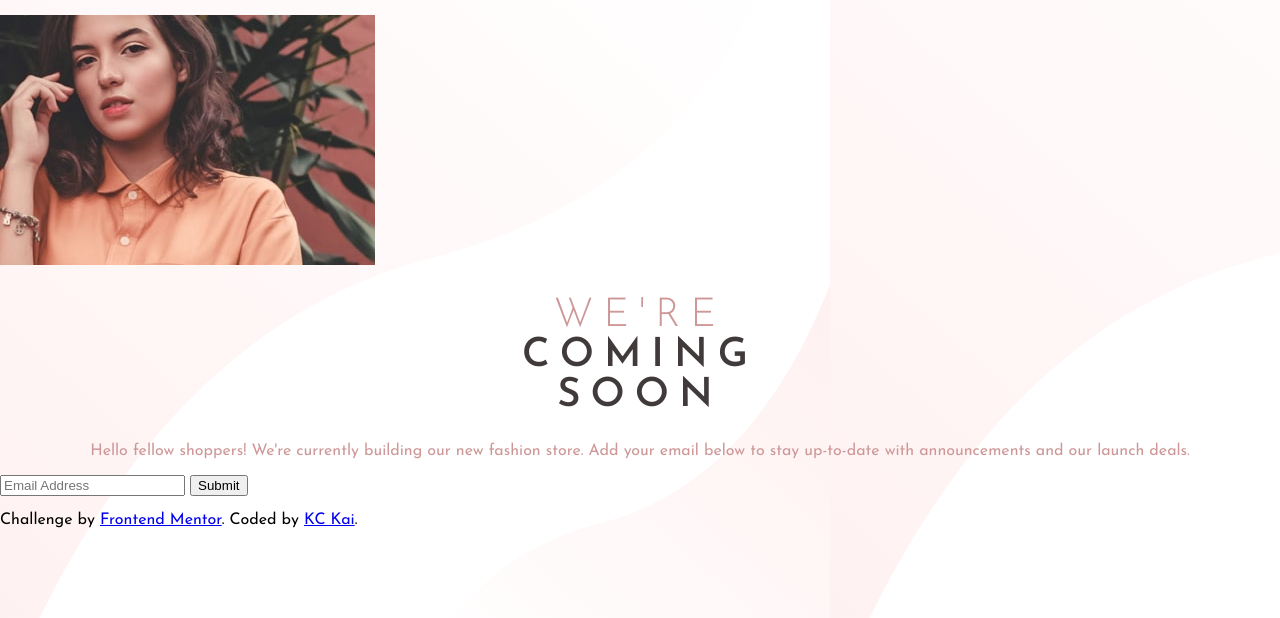
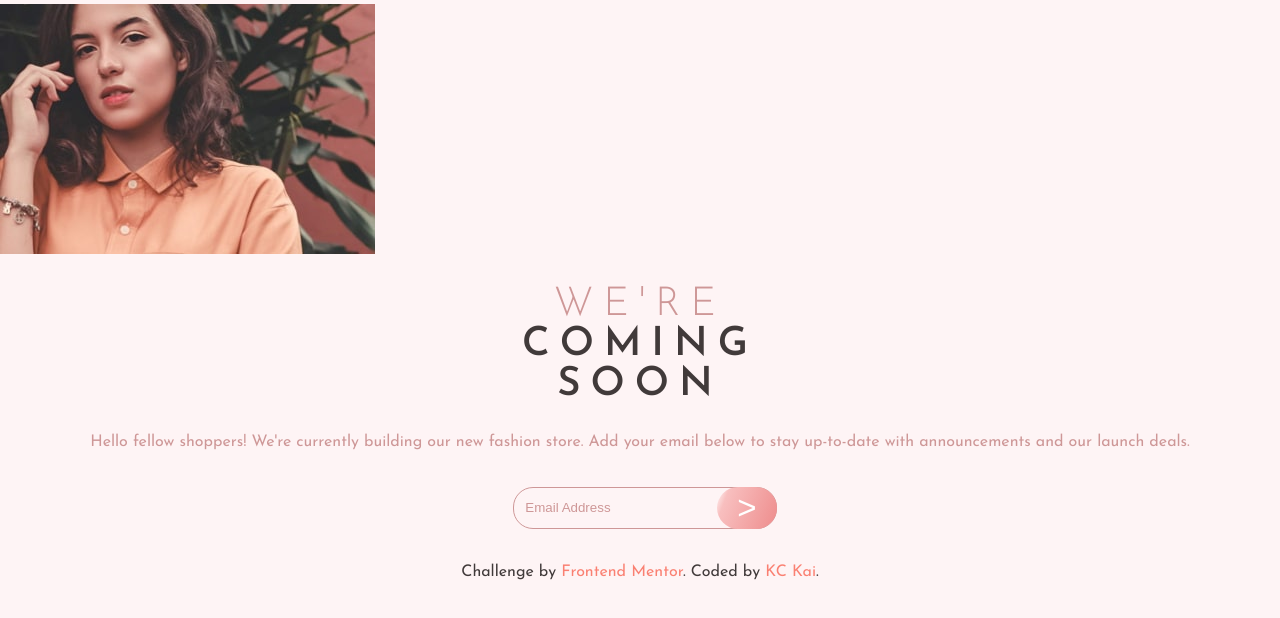
Before and after one commit to psybiko/base-apparel-coming-soon, a website: page index.html in a window 1280 px wide. Shown: the part 92-710 px from the top of the page. Drawn offline with Linux system fonts and the light colour scheme.

Commit message:
style form and footer

```diff
--- a/index.css
+++ b/index.css
@@ -8,17 +8,23 @@ body {
 }
 
 body {
-  background-image: url("images/bg-pattern-desktop.svg");
-  font-family: "Josefin Sans", sans-serif;
+  /* background-image: url("images/bg-pattern-desktop.svg");
+   */
+   font-family: "Josefin Sans", sans-serif;
+  background-color: #FEF4F5;
 }
 
 header {
-  height: 67px;
+  height: 56px;
   display: flex;
   justify-content: flex-start;
 
   align-items: center;
   padding: 20px 10px;
+}
+
+main {
+  height: calc(100vh - 87px);
 }
 
 .landing-text h1 {
@@ -41,4 +47,59 @@ header {
   color: hsl(0, 36%, 70%);
   text-align: center;
   padding: 0 15px;
+  font-size: 16px;
+  line-height: 20px;
 }
+
+form {
+  display: flex;
+  justify-content: center;
+  padding-right: 50px;
+  margin: 35px 0;
+}
+
+input {
+  border: 1px solid hsl(0, 36%, 70%);
+  border-radius: 20px;
+  padding: 11px;
+  height: 18px;
+  width: 15rem;
+  background-color: #FEF4F5;
+}
+
+::placeholder {
+  color: hsl(0, 36%, 70%);
+  opacity: 1;
+}
+
+button {
+  margin: 0 -60px;
+  border: none;
+  color: white;
+  background: Linear, 135deg, from hsl(0, 80%, 86%), to hsl(0, 74%, 74%);
+  border-radius: 58px;
+  padding: 0 20px;
+  font-size: 33px;
+  background: rgb(255, 245, 245);
+  background: linear-gradient(
+    111deg,
+    rgba(255, 245, 245, 1) 1%,
+    rgba(248, 191, 191, 1) 17%,
+    rgba(238, 140, 140, 1) 100%
+  );
+
+}
+
+footer {
+  text-align: center;
+}
+
+.attribution {
+  color: hsl(0, 6%, 24%);
+
+}
+
+.attribution a {
+  color: salmon;
+  text-decoration: none;
+}
--- a/index.html
+++ b/index.html
@@ -20,6 +20,7 @@
   <header>
     <img src="./images/logo.svg" alt="base apparel logo">
   </header>
+  <main>
     <div>
       <img src="./images/hero-mobile.jpg"/>
     </div>
@@ -33,16 +34,14 @@
 
     <form>
       <input type="email" placeholder="Email Address"/>
-    <button type="submit">Submit</button>
+      <button type="submit">></button>
     </form>
-
-
-
     <footer>
       <p class="attribution">
         Challenge by <a href="https://www.frontendmentor.io?ref=challenge" target="_blank">Frontend Mentor</a>.
-      Coded by <a href="#">KC Kai</a>.
+        Coded by <a href="https://github.com/psybiko" target="_blank">KC Kai</a>.
       </p>
     </footer>
+  </main>
 </body>
 </html>
```
Lines whose indentation alone changed are shown as unchanged.
